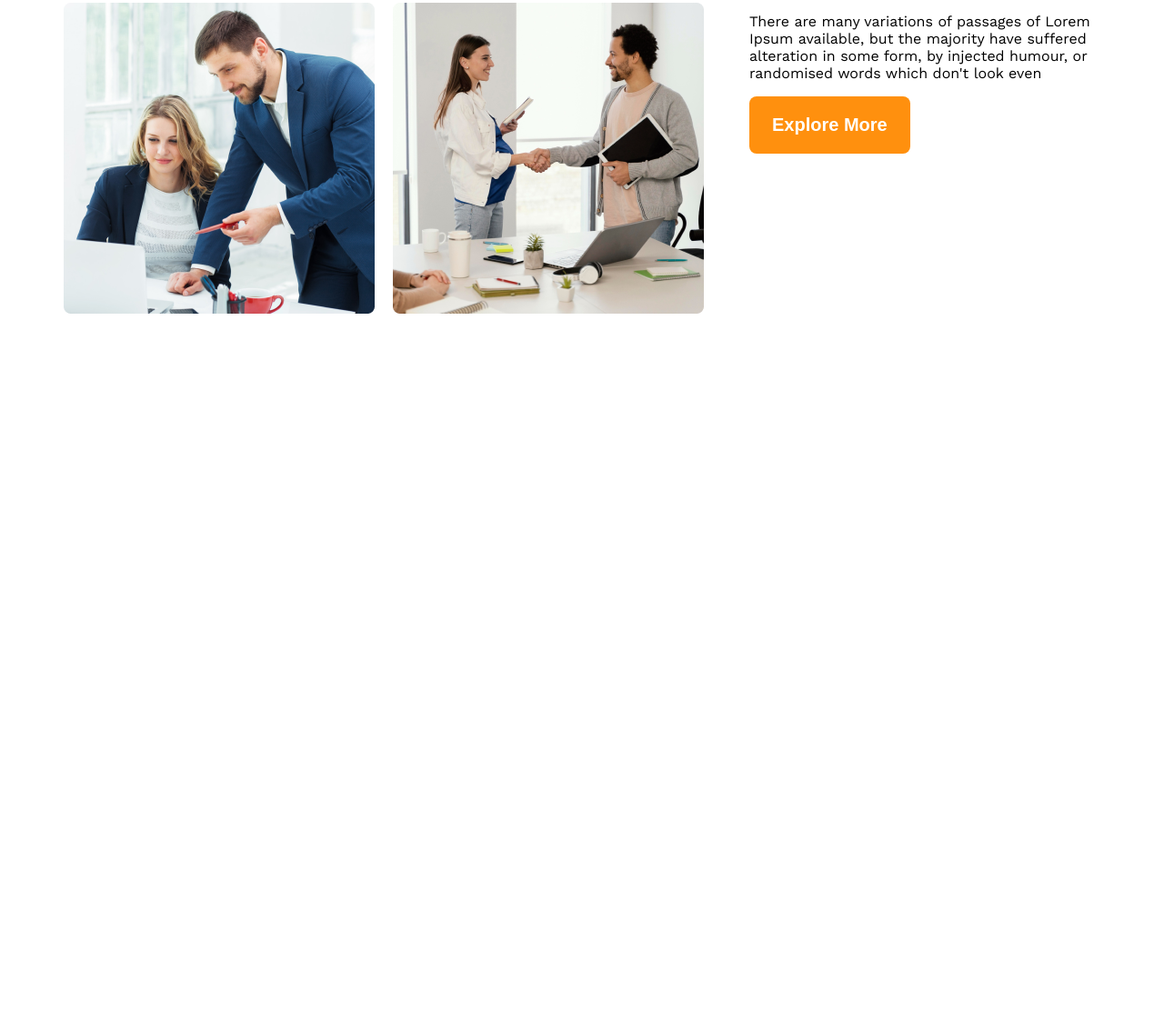
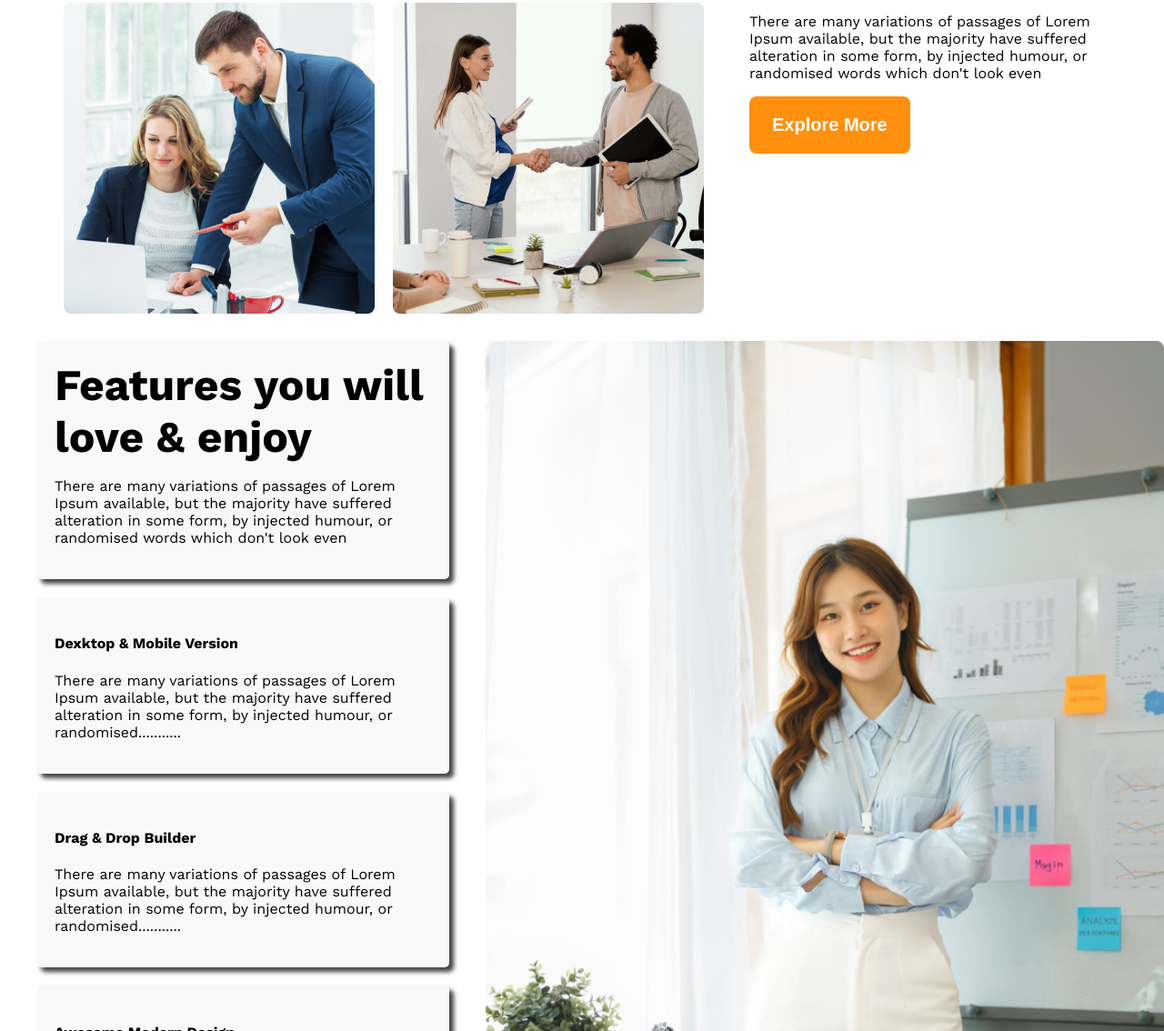
Before and after one commit to Wood-peekar/Responsive-website, a plain HTML site: page index.html in a window 1280 px wide. Shown: the part 1666-2800 px from the top of the page at 91% size. Before the commit the page ends 2049 px from the top, so only its background shows below. Drawn offline with nearby package versions, Linux system fonts and the light colour scheme.

Commit message:
section added

```diff
--- a/archi.css
+++ b/archi.css
@@ -10,8 +10,7 @@
 
 .head{
    background-color: rgba(255, 144, 14, 0.1);
-   max-width: 1440px;
-   margin: 0px auto;
+  width: 100%;
 }
 .nav-bar{
      display: flex;
@@ -95,3 +94,30 @@
 .fact-special2{
     color: #FF900E;
 }
+/* section feature */
+.section section{
+    background-color: rgb(250, 249, 249);
+    border: none;
+    padding: 20px;
+    border-radius: 5px;
+    margin-bottom: 20px;
+    max-width: 514px;
+    box-shadow: 5px 5px 5px rgb(68, 67, 67);
+}
+.section{
+    display: flex;
+}
+.section-content{
+    display: flex;
+    flex-direction: column;
+    align-items: center;
+}
+.section-title1{
+    font-size: 3rem;
+    font-weight: bold;
+    margin: 0%;
+}
+.section-img{
+    width: 100%;
+    margin-left: 40px;
+}
--- a/index.html
+++ b/index.html
@@ -48,6 +48,30 @@
                    </div>
                 </div>
             </div>
+            <div class="section">
+               <div class="section-content">
+                 <section>
+                    <h3 class="section-title1">Features you will love & enjoy</h3>
+                    <p class="section-para">There are many variations of passages of Lorem Ipsum available, but the majority have suffered alteration in some form, by injected humour, or randomised words which don't look even</p>
+                </section>
+                <section>
+                    <h4 class="section-title">Dexktop & Mobile Version</h4>
+                    <p class="section-para">There are many variations of passages of Lorem Ipsum available, but the majority have suffered alteration in some form, by injected humour, or randomised...........</p>
+                </section>
+                <section>
+                    <h4 class="section-title">Drag & Drop Builder</h4>
+                    <p class="section-para">There are many variations of passages of Lorem Ipsum available, but the majority have suffered alteration in some form, by injected humour, or randomised...........</p>
+                </section>
+                <section>
+                    <h4 class="section-title">Awesome Modern Design</h4>
+                    <p class="section-para">There are many variations of passages of Lorem Ipsum available, but the majority have suffered alteration in some form, by injected humour, or randomised...........</p>
+                </section>
+               </div>
+               <div class="section-data">
+                <img class="section-img"section-img src="images/architect.png" alt="">
+                <button class="btn">10+Year <br> Experience</button>
+               </div>
+            </div>
     </main>
     <footer>
 
```
